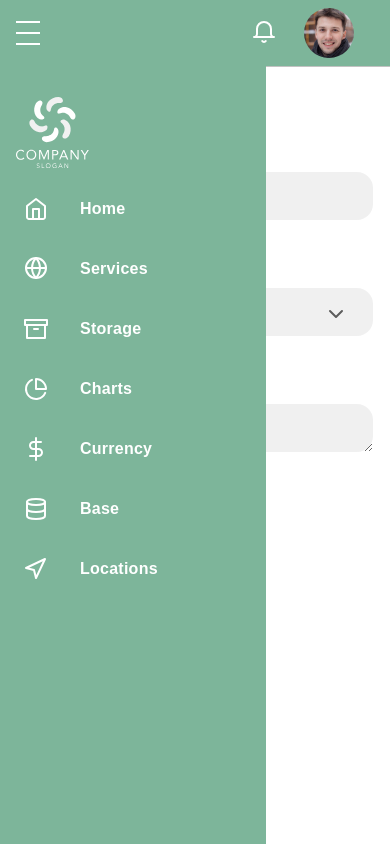
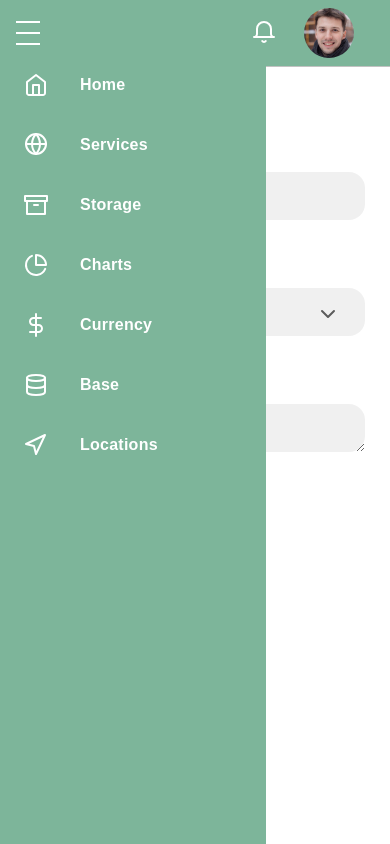
Before and after one commit to sibir-9k/Neo-project, a React (Create React App) app: page /create in a window 390 px wide. Built offline with nearby package versions, Linux system fonts and the light colour scheme.

Commit message:
fix style form

```diff
--- a/src/components/Element/Form/Form.jsx
+++ b/src/components/Element/Form/Form.jsx
@@ -70,6 +70,6 @@ export const Form = () => {
       <CreateButton onCreatedClick={onCreatedClick} />
     </>
 
-    // </form>
+    //  {/* </form> */}
   )
 }
--- a/src/components/Element/Form/Form.scss
+++ b/src/components/Element/Form/Form.scss
@@ -1,7 +1,8 @@
 .form {
-	width: 30.68vw;
+	// width: 30.68vw;
 
 	&-title {
+    width: 30.68vw;
 		margin-bottom: 40px;
 
 		&__label {
@@ -45,6 +46,7 @@
 	}
 
 	&-type {
+    width: 30.68vw;
 		margin-bottom: 40px;
 
 		.select > select {
@@ -93,6 +95,7 @@
 	}
 
 	&-description {
+    width: 30.68vw;
 		margin-bottom: 40px;
 
 		&__label {
@@ -141,12 +144,20 @@
 
 @media screen and (max-width: 375px) {
 	.form {
-		width: 91.48vw;
+    &-title,
+    &-type,
+    &-description {
+      width: 91.48vw;
+    }
 	}
 }
 
 @media screen and (max-width: 412px) {
 	.form {
-		width: 89.81vw;
+    &-title,
+    &-type,
+    &-description{
+      width: 89.81vw;
+    }
 	}
 }
--- a/src/components/Element/Navbar/Navbar.jsx
+++ b/src/components/Element/Navbar/Navbar.jsx
@@ -63,9 +63,9 @@ export const NavBar = ({ active, setActive }) => {
 
   return (
     <div className={active ? "navbar_active" : "navbar"}>
-      <Link className="navbarLogo" to="/">
+      <div className="navbarLogo" to="/">
         <img src={LogoHome} alt="logo-company" />
-      </Link>
+      </div>
       {
         navBlocks.map((item, index) => {
           return (
```
